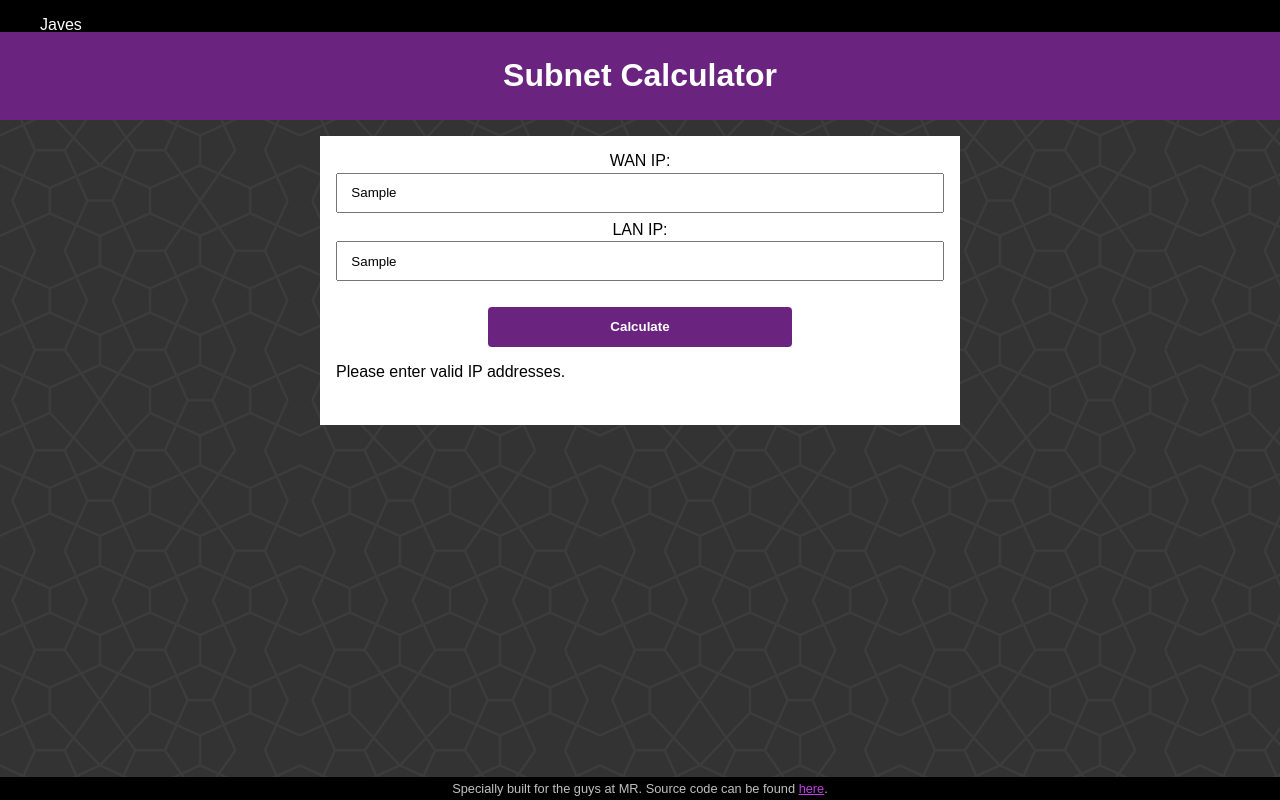
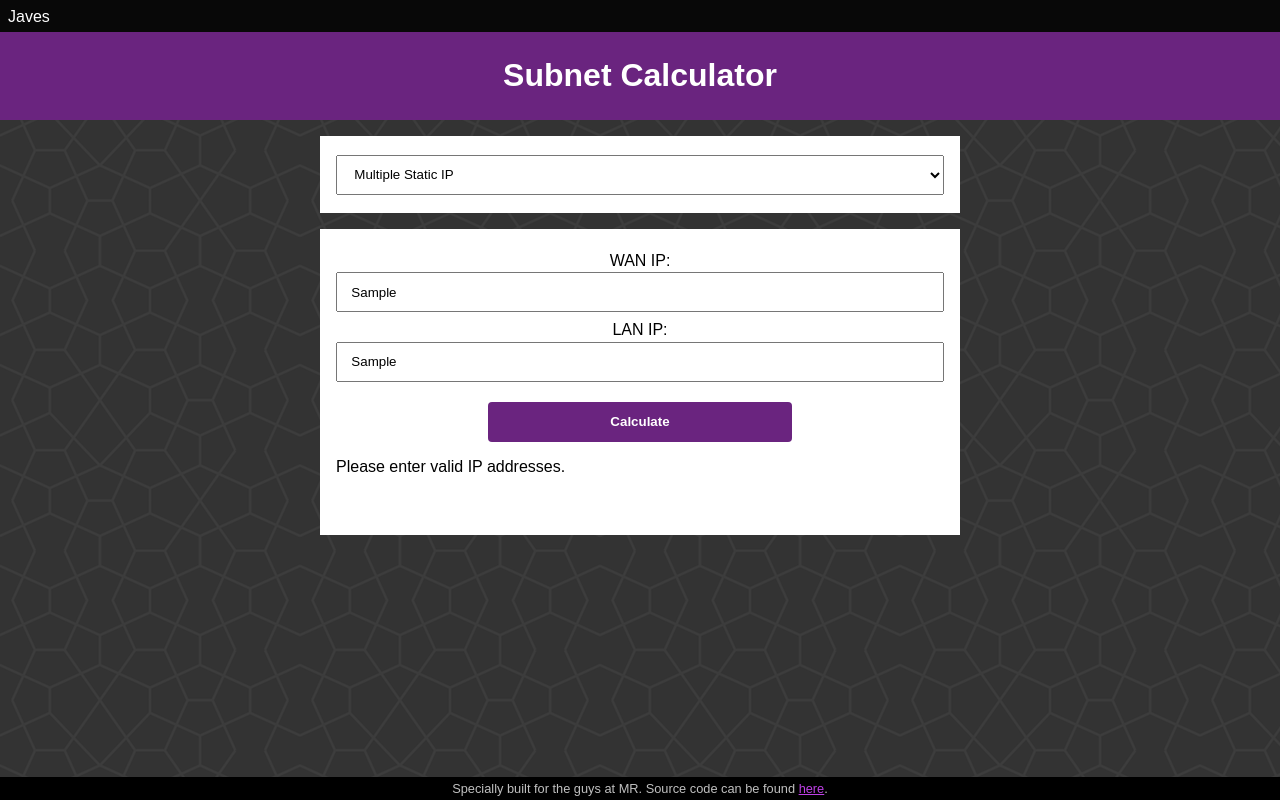
Before and after one commit to devJaves/ipcalc, a plain HTML site: page index.html in a window 1280 px wide. Both pictures are taken after typing "Sample", "Sample" into the empty fields and a click on the button "Calculate". Drawn offline with Linux system fonts and the light colour scheme.

Commit message:
1101 SingleMultiple Working App

```diff
--- a/css/styles.css
+++ b/css/styles.css
@@ -3,8 +3,8 @@ body {
 	width: 100%; margin:0; background: url("../img/congruent_outline.png");
 }
 
-input {
-	width: 100%; height: 3em; padding: 0 1em; margin: 0.2em 0 0.6em;
+input, select {
+	width: 100%; height: 3em; padding: 0 1em; margin: 0.2em 0;
 	box-sizing: border-box;
 }
 
@@ -19,8 +19,13 @@ input[type=button]:hover {
 }
 
 #topbar {
-	width: 100%; height: 2em; background: #000;
-	position: fixed; top: 0; padding: 0; margin: 0;
+	width: 100%; height: 2em; background: #080808;
+	position: fixed; top: 0; margin: 0; box-sizing: border-box;
+}
+
+.topbutton {
+	width: auto; height: 100%; background: #080808;
+	padding: 0.5em; margin: 0; box-sizing: border-box; float: left;
 }
 
 #topbar a {
@@ -29,27 +34,30 @@ input[type=button]:hover {
 
 #header {
 	text-align: center; color: #fff; background: #6A247F;
-	width: 100%; padding: 2.25em 0 0.25em 0;
+	width: 100%; padding: 2.25em 0 0.25em 0; margin-bottom: 1em;
 }
 
 .main {
 	background: #fff; width: 50%; min-width: 200px;
-	padding: 1em; margin: 1em 25%; float: left; box-sizing: border-box;
+	padding: 1em; margin: 0 25% 1em; float: left; box-sizing: border-box;
 }
 
-#input {
-	text-align: center; width: 100%; background: white;
-	margin-bottom: 1em;
+.description {
+	margin-top: 0.4em;
+}
+
+.input {
+	text-align: center; width: 100%;
 }
 
 #message {
-	margin: 0;
+	margin-top: 1em;
 }
 
 #output {
 	font-family: Consolas, Monaco, monospace;
 	font-size: 0.9em;
-	padding: 1em; margin: 0;
+	padding: 1em; margin-top: 1em;
 }
 
 
@@ -78,5 +86,4 @@ MR's banner: 7f2b99;
 Color theme:
 https://color.adobe.com/create/color-wheel/?base=2&rule=Shades&selected=0&name=My%20Color%20Theme&mode=rgb&rgbvalues=0.6225490196077139,0.2107843137254902,0.75,0.4150326797384759,0.14052287581699346,0.5,0.8300653594769518,0.28104575163398693,1,0.20751633986923795,0.07026143790849673,0.25,0.7470588235292567,0.2529411764705882,0.9&swatchOrder=0,1,2,3,4
 
-
 */
--- a/index.html
+++ b/index.html
@@ -10,10 +10,9 @@
 
     <!-- HEADER -->
     <div id="topbar">
-    	<ul>
-    		<li><a href="http://javes.000webhostapp.com/">Javes</a></li>
-    	</ul>
-
+    	<a href="http://javes.000webhostapp.com/">
+    		<div class="topbutton">Javes</div>
+		</a>
     </div>
 
     <div id="header">
@@ -26,18 +25,39 @@
 
     <div class="main">
 
+
+
+		<div class="input">
+			<form>
+				<select id="single_or_multiple" onchange="changeInput()">
+					<option value="multiple">Multiple Static IP</option>
+					<option value="single">Single Static IP</option>
+				</select>
+			</form>
+		</div>
+
+	</div>
+
+
+    <div class="main">
+
     	<!-- INPUT -->
 
-		<div id="input">
-			<form>
-				WAN IP:
-				<input type="text" id="wan" placeholder="e.g. 103.241.63.22/24"/>
-				LAN IP:
-				<input type="text" id="lan" placeholder="e.g. 101.100.188.16/29"/>
+    	<form>
+			<div class="input">
+
+				<div id="inputfield">
+					<div class="description">WAN IP:</div>
+					<input type="text" id="wan" placeholder="e.g. 103.241.63.22/24" onkeydown="enter()" />
+
+					<div class="description">LAN IP:</div>
+					<input type="text" id="lan" placeholder="e.g. 101.100.188.16/29" onkeydown="enter()"/>
+				</div>
 
 				<input type="button" value="Calculate" onclick="validate()"/>
-			</form>
-		</div>
+
+			</div>
+		</form>
 
 		<!-- OUTPUT -->
 
--- a/js/ipcalc.js
+++ b/js/ipcalc.js
@@ -3,29 +3,128 @@
  * http://www.cisco.com/c/en/us/about/press/internet-protocol-journal/back-issues/table-contents-12/ip-addresses.html
  * under the heading "The easy way" */
 
+function changeInput() {
+
+	var messageDiv = document.getElementById("message");
+	var outputDiv = document.getElementById("output");
+	messageDiv.innerHTML = "";
+	outputDiv.innerHTML = "";
+
+	var inputField = document.getElementById("inputfield");
+
+	var multipleInputString = ""
+		+ " <div class='description'>WAN IP:</div> "
+		+ " <input type='text' id='wan' placeholder='e.g. 103.241.63.22/24' onkeydown='enter()' /> "
+
+		+ " <div class='description'>LAN IP:</div> "
+		+ " <input type='text' id='lan' placeholder='e.g. 101.100.188.16/29' onkeydown='enter()'/> ";
+
+	var singleInputString = ""
+		+ " <div class='description'>IP Address:</div> "
+		+ " <input type='text' id='wan' placeholder='e.g. 103.241.63.22/24' onkeydown='enter()' /> "
+
+	var singleOrMultiple = document.getElementById("single_or_multiple").value;
+
+
+
+	switch(singleOrMultiple) {
+
+		case "multiple":
+			inputField.innerHTML = multipleInputString;
+			break;
+
+		case "single":
+			inputField.innerHTML = singleInputString;
+			break;
+
+	}
+
+}
+
+function enter() {
+	if (event.keyCode ==13 ) {
+		validate();
+	}
+}
+
 function validate() {
+
+
 
 	var messageDiv = document.getElementById("message");
 	var outputDiv = document.getElementById("output");
 
+	var singleOrMultiple = document.getElementById("single_or_multiple").value;
+
+	switch(singleOrMultiple) {
+
+		case "single":
 			var wan = document.getElementById("wan").value;
+			var wanValidation = /(((25[0-5])|(2[0-4][0-9])|(1[0-9][0-9])|(2[0-4][0-9])|([1-9][0-9])|[1-9])\.((25[0-5])|(2[0-4][0-9])|(1[0-9][0-9])|(2[0-4][0-9])|([1-9][0-9])|[0-9])\.((25[0-5])|(2[0-4][0-9])|(1[0-9][0-9])|(2[0-4][0-9])|([1-9][0-9])|[0-9])\/(30|([1-2][0-9])|[8-9]))/.test(wan);
+
+			// CIDR regex validation
+			if (wanValidation) {
+				messageDiv.innerHTML = "";
+				calculateSingle();
+			} else {
+				messageDiv.innerHTML = "Please enter a valid IP address.";
+				outputDiv.innerHTML = "";
+			}
+			break;
+
+		case "multiple":
+			var wan = document.getElementById("wan").value;
+			var wanValidation = /(((25[0-5])|(2[0-4][0-9])|(1[0-9][0-9])|(2[0-4][0-9])|([1-9][0-9])|[1-9])\.((25[0-5])|(2[0-4][0-9])|(1[0-9][0-9])|(2[0-4][0-9])|([1-9][0-9])|[0-9])\.((25[0-5])|(2[0-4][0-9])|(1[0-9][0-9])|(2[0-4][0-9])|([1-9][0-9])|[0-9])\/(30|([1-2][0-9])|[8-9]))/.test(wan);
+
 			var lan = document.getElementById("lan").value;
-
-	var wanValidation = /(((25[0-5])|(2[0-4][0-9])|(1[0-9][0-9])|(2[0-4][0-9])|([1-9][0-9])|[1-9])\.((25[0-5])|(2[0-4][0-9])|(1[0-9][0-9])|(2[0-4][0-9])|([1-9][0-9])|[0-9])\.((25[0-5])|(2[0-4][0-9])|(1[0-9][0-9])|(2[0-4][0-9])|([1-9][0-9])|[0-9])\/(30|([1-2][0-9])|[8-9]))/.test(wan);
 			var lanValidation = /(((25[0-5])|(2[0-4][0-9])|(1[0-9][0-9])|(2[0-4][0-9])|([1-9][0-9])|[1-9])\.((25[0-5])|(2[0-4][0-9])|(1[0-9][0-9])|(2[0-4][0-9])|([1-9][0-9])|[0-9])\.((25[0-5])|(2[0-4][0-9])|(1[0-9][0-9])|(2[0-4][0-9])|([1-9][0-9])|[0-9])\/(30|([1-2][0-9])|[8-9]))/.test(lan);
 
 			// CIDR regex validation
 			if (wanValidation && lanValidation) {
 				messageDiv.innerHTML = "";
-		calculate();
+				calculateMultiple();
 			} else {
 				messageDiv.innerHTML = "Please enter valid IP addresses.";
 				outputDiv.innerHTML = "";
 			}
+			break;
 
 	}
 
-function calculate() {
+
+}
+
+function calculateSingle() {
+
+	var outputDiv = document.getElementById("output");
+
+	var wan = document.getElementById("wan").value;
+
+	var wanIP = wan.split("/")[0]; // splits wan into array of two elements, then get first elements
+	var wanMaskBits = wan.split("/")[1];
+	var wanOctets = wanIP.split(".");
+
+	// subnet calculation for WAN
+	var wanNetworkOctets = calculateNetworkAddress(wanOctets, wanMaskBits);
+	var wanMaskOctets = calculateSubnetMask(wanMaskBits);
+	var wanGatewayOctets = calculateGateway(wanNetworkOctets);
+
+
+	// translation to string
+	var wanGateway = wanGatewayOctets[0]+"."+wanGatewayOctets[1]+"."+wanGatewayOctets[2]+"."+wanGatewayOctets[3];
+	var wanSubnetMask = wanMaskOctets[0]+"."+wanMaskOctets[1]+"."+wanMaskOctets[2]+"."+wanMaskOctets[3];
+
+	outputDiv.innerHTML = ""
+		+"<div class='bold'>"
+			+"IP Address: "+wan+"<br>"
+		+"</div>"
+		+"<br>"
+		+"Gateway: "+wanGateway+"<br>"
+		+"SubnetMask: "+wanSubnetMask+"<br>";
+
+}
+
+function calculateMultiple() {
 
 	var outputDiv = document.getElementById("output");
 
```
Lines whose indentation alone changed are shown as unchanged.
